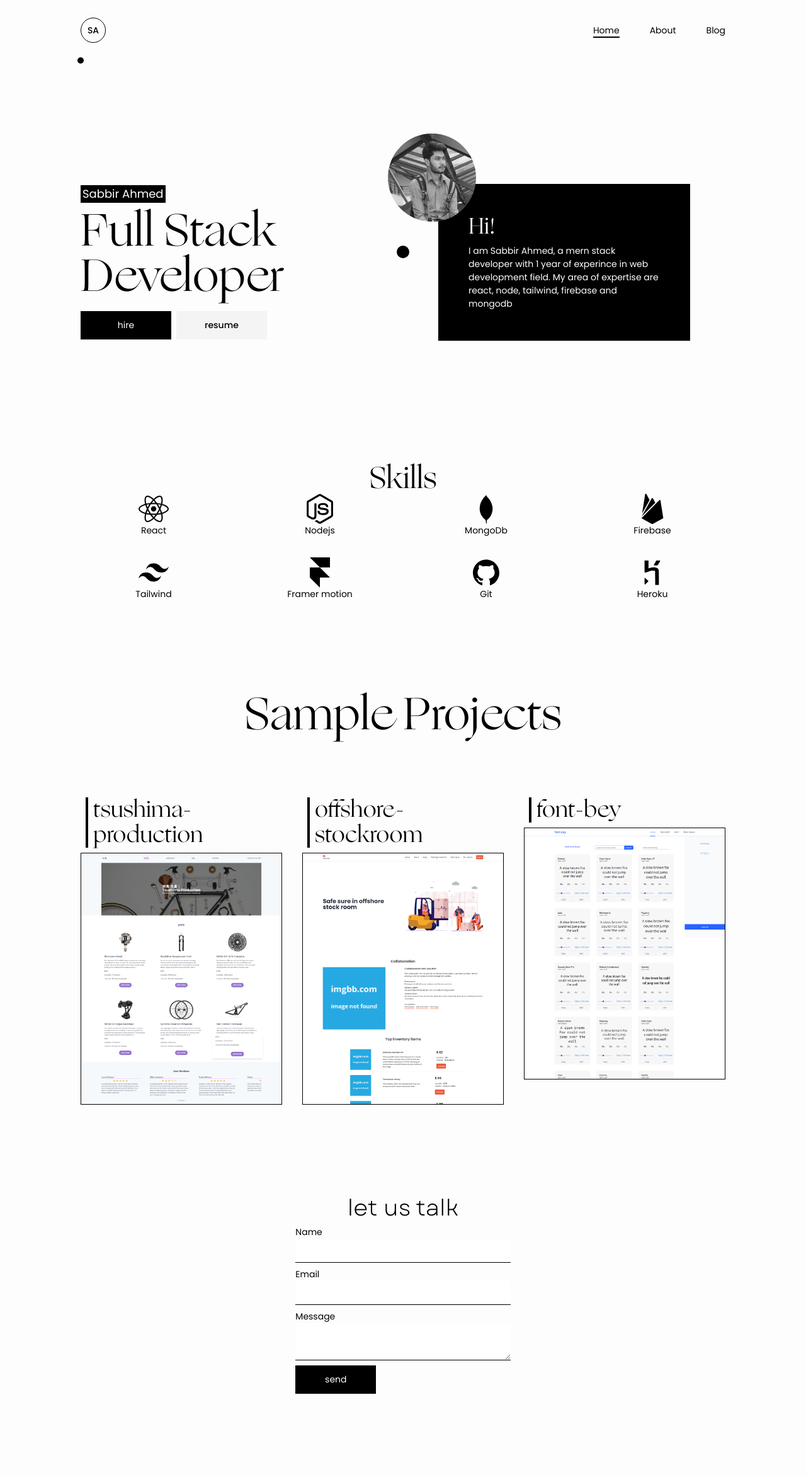
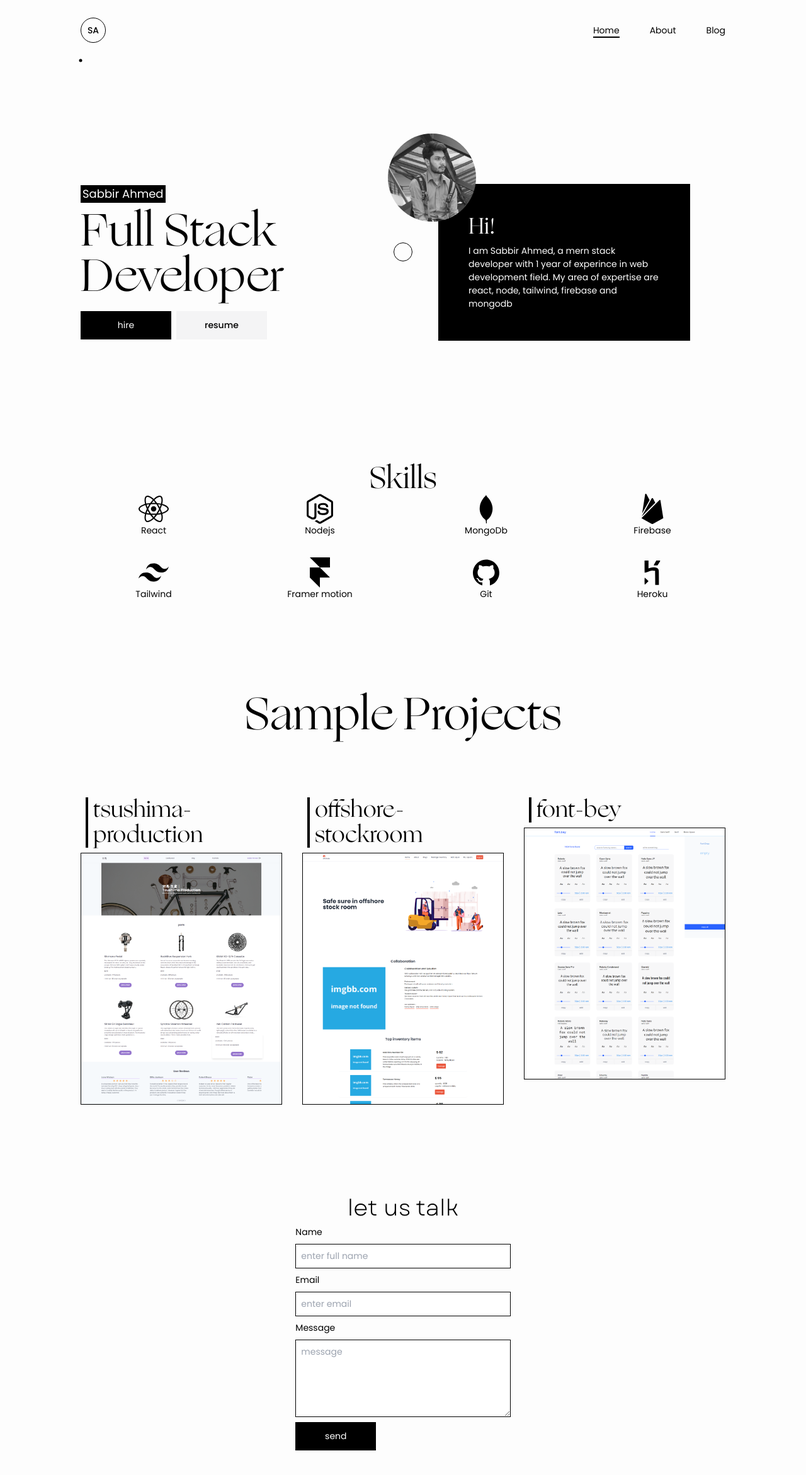
Before and after one commit to sabbir-dcy/portfolio, a Next.js app: page / in a window 1280 px wide. Shown: the top 2342 px of the page at 63% size. Before the commit the page ends 2293 px from the top, so only its background shows below. Built offline with nearby package versions, Linux system fonts and the light colour scheme.

Commit message:
animation

```diff
--- a/components/Contact.jsx
+++ b/components/Contact.jsx
@@ -14,15 +14,15 @@ const Contact = () => {
     <div id='contact' className='lg:w-4/12 md:w-3/5 w-4/5 mx-auto'>
       <h2 className='text-4xl font-garet text-center '>let us talk</h2>
       <form onSubmit={handleSubmit(onSubmit)}>
-        <div className='flex flex-col mt-2'>
+        <div className='flex flex-col mt-2 space-y-2'>
           <label htmlFor="name">Name</label>
-          <input type="text" className='border-b border-black outline-none w-full p-2' {...register('name', {
+          <input type="text" placeholder='enter full name' className='border border-black outline-none w-full p-2' {...register('name', {
             required: 'name is required'
           })} />
         </div>
-        <div className='flex flex-col mt-2'>
+        <div className='flex flex-col mt-2 space-y-2'>
           <label htmlFor="email">Email</label>
-          <input type="email" className='border-b border-black outline-none w-full p-2' {...register('email', {
+          <input type="email" placeholder='enter email' className='border border-black outline-none w-full p-2' {...register('email', {
             required: 'email is required',
             pattern: {
               value: /^[^\s@]+@[^\s@]+\.[^\s@]+$/,
@@ -30,9 +30,9 @@ const Contact = () => {
             }
           })} />
         </div>
-        <div className='flex flex-col mt-2'>
+        <div className='flex flex-col mt-2 space-y-2'>
           <label htmlFor="message">Message</label>
-          <textarea type="message" className='border-b border-black outline-none w-full p-2' {...register('message', {
+          <textarea type="message" placeholder='message' rows={5} className='border border-black outline-none w-full p-2' {...register('message', {
             required: 'message is required'
           })} />
         </div>
--- a/components/Cursor.module.css
+++ b/components/Cursor.module.css
@@ -1,26 +1,24 @@
 .cursor {
-  width: 20px;
-  height: 20px;
-  background-color: rgb(255, 255, 255);
+  width: 30px;
+  height: 30px;
   position: absolute;
   top: 50%;
   left: 50%;
+  border: 1px solid white;
   border-radius: 50%;
   pointer-events: none;
-  transition: 0.2s ease-out;
   mix-blend-mode: difference;
   transform: translate(-50%, -50%);
   z-index: 100;
 }
 
 .cursor__s {
-  width: 10px;
-  height: 10px;
+  width: 5px;
+  height: 5px;
   background-color: rgb(255, 255, 255);
   position: absolute;
   border-radius: 50%;
   pointer-events: none;
-  /* transition: .05s ease-out; */
   mix-blend-mode: difference;
   transform: translate(-50%, -50%);
   z-index: 100;
--- a/components/CustomCursor.jsx
+++ b/components/CustomCursor.jsx
@@ -1,4 +1,4 @@
-import React, { useRef, useEffect } from 'react'
+import React, { useRef, useEffect, useState } from 'react'
 import styles from './Cursor.module.css'
 
 const CustomCursor = () => {
@@ -20,7 +20,7 @@ const CustomCursor = () => {
   }, [])
   return (
     <>
-      <div className={styles.cursor} ref={cursorRef}>
+      <div className={`${styles.cursor}`} ref={cursorRef}>
       </div>
       <div className={styles.cursor__s} ref={cursorSRef}></div>
     </>
--- a/components/Hero.jsx
+++ b/components/Hero.jsx
@@ -1,10 +1,13 @@
 import React from 'react'
 import Image from 'next/image'
 import Link from 'next/link'
-
+import { motion } from "framer-motion";
 const Hero = () => {
   return (
-    <div className='grid grid-cols-1 lg:grid-cols-2 min-h-[80vh] items-center justify-items-center relative gap-y-32'>
+    <motion.div className='grid grid-cols-1 lg:grid-cols-2 min-h-[80vh] items-center justify-items-center relative gap-y-32' initial={{ opacity: 0 }}
+      animate={{ opacity: 1 }}
+      exit={{ opacity: 0 }}
+      transition={{ duration: .2, ease: "easeOut" }}>
       <div className='text-center lg:text-left'>
         <h1 className='text-lg mb-2 bg-black text-white px-[3px] w-fit '>Sabbir Ahmed</h1>
         <h2 className='font-ogg text-7xl '>Full Stack Developer</h2>
@@ -21,7 +24,7 @@ const Hero = () => {
         <h2 className='text-4xl font-ogg mb-2'>Hi!</h2>
         <p>I am Sabbir Ahmed, a mern stack developer with 1 year of experince in web development field. My area of expertise are react, node, tailwind, firebase and mongodb</p>
       </div>
-    </div>
+    </motion.div>
   )
 }
 
--- a/components/Navbar.jsx
+++ b/components/Navbar.jsx
@@ -8,7 +8,7 @@ const Navbar = () => {
   console.log()
   return (
     <div className='h-24 flex justify-between items-center'>
-      <div className='w-10 h-10 border border-black font-medium rounded-full flex justify-center items-center'>
+      <div className='w-10 h-10 border border-black font-medium rounded-full flex justify-center items-center hover:bg-black hover:text-white transition-colors duration-300'>
         SA
       </div>
       <div className='space-x-12'>
--- a/pages/_app.js
+++ b/pages/_app.js
@@ -1,12 +1,14 @@
 import CustomCursor from '../components/CustomCursor'
 import Layer from '../components/Layer'
 import '../styles/globals.css'
-
-function MyApp({ Component, pageProps }) {
+import { AnimatePresence } from 'framer-motion'
+function MyApp({ Component, pageProps, router }) {
   return (
     <Layer>
       <CustomCursor />
-      <Component {...pageProps} />
+      <AnimatePresence exitBeforeEnter initial={false}>
+        <Component {...pageProps} key={router.route} />
+      </AnimatePresence>
     </Layer>
   )
 }
--- a/pages/about.jsx
+++ b/pages/about.jsx
@@ -1,9 +1,13 @@
 import React from 'react'
 import Link from 'next/link'
+import { motion } from "framer-motion";
 const about = () => {
 
   return (
-    <div className='w-3/5 mx-auto'>
+    <motion.div className='w-3/5 mx-auto' initial={{ opacity: 0 }}
+      animate={{ opacity: 1 }}
+      exit={{ opacity: 0 }}
+      transition={{ duration: .2, ease: "easeOut" }}>
       <h2 className='relative font-garet text-4xl before:content-[""] before:w-20 before:h-[2px] before:bg-purple-400 before:absolute before:-bottom-2'>Sabbir Ahmed</h2>
       <p className='mt-4'>I am Sabbir Ahmed. A mern-stack developer with 1 year of development experince with 5 projects. I have been dedicated myself in this field to make creative websites to build a better experience for online world.</p>
 
@@ -12,7 +16,7 @@ const about = () => {
       <p>education : Brac University</p>
       <p>linkedIn : <Link href='https://www.linkedin.com/in/sabbir-ahmed-sa/'><a target='_blank' className='underline'>sabbir-ahmed-sa</a></Link></p>
       <p>github : <Link href='https://github.com/sabbir-dcy?tab=repositories'><a target='_blank' className='underline'>sabbir-dcy</a></Link></p>
-    </div >
+    </motion.div >
   )
 }
 export default about
--- a/pages/blog.jsx
+++ b/pages/blog.jsx
@@ -1,9 +1,12 @@
 import React from 'react'
-
+import { motion } from 'framer-motion'
 const Blog = () => {
   return (
-    <div><h2 className='text-7xl font-ogg'>
-      Coming Soon ...</h2></div>
+    <motion.div><h2 className='text-7xl font-ogg' initial={{ opacity: 0 }}
+      animate={{ opacity: 1 }}
+      exit={{ opacity: 0 }}
+      transition={{ duration: .2, ease: "easeOut" }}>
+      Coming Soon ...</h2></motion.div>
   )
 }
 
--- a/pages/projects/[Slug].jsx
+++ b/pages/projects/[Slug].jsx
@@ -1,10 +1,13 @@
 import React from 'react'
 import Link from 'next/link'
 import { AiOutlineArrowRight } from "react-icons/ai";
-
+import { motion } from 'framer-motion'
 const Slug = ({ data: project }) => {
   return (
-    <div className='grid grid-cols-2 my-20 '>
+    <motion.div className='grid grid-cols-2 my-20 ' initial={{ opacity: 0 }}
+      animate={{ opacity: 1 }}
+      exit={{ opacity: 0 }}
+      transition={{ duration: .5, ease: "easeInOut" }}>
       <div>
         <h2 className='text-7xl font-ogg'>{project.name}</h2>
         <h3 className='text-2xl'>{project.title}</h3>
@@ -20,7 +23,7 @@ const Slug = ({ data: project }) => {
           </p>
         </div>)}
       </div>
-    </div>
+    </motion.div>
   )
 }
 
--- a/styles/globals.css
+++ b/styles/globals.css
@@ -3,9 +3,6 @@
 @tailwind base;
 @tailwind components;
 @tailwind utilities;
-html {
-  cursor: none;
-}
 
 body {
   font-family: 'poppins', sans-serif;
```
Also changed, not shown: components/Projects.jsx (+1 -6 lines).
